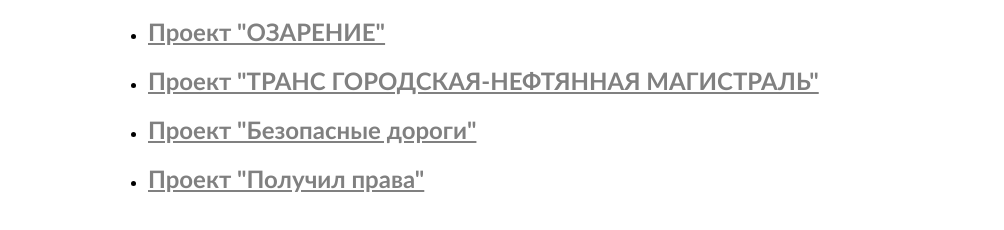
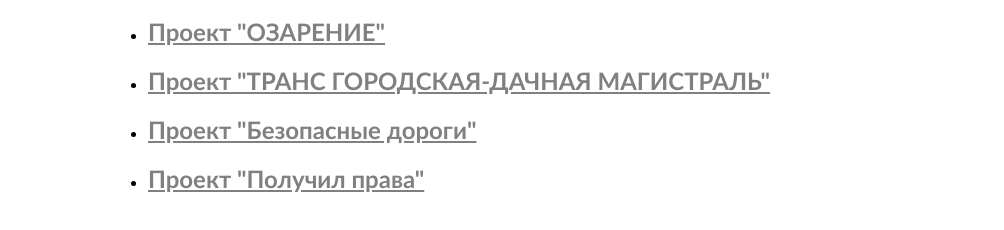
Before and after one commit to K1ril1/KiryshaAvtodorAlfaVersion1.0, a plain HTML site: page proekti.html in a window 1280 px wide. Shown: the part 252-482 px from the top of the page, without its empty margins (132-1136 px from the left). Drawn offline with Linux system fonts and the light colour scheme.

Commit message:
Update proekti.html

```diff
--- a/proekti.html
+++ b/proekti.html
@@ -42,7 +42,7 @@
 			<ul>
 				<li><h2><strong><a href="realizacia.html" class="realizacia">Проект "РЕАЛИЗАЦИЯ"</h2></strong></li>
 				<li><h2><strong><a href="ozarenie.html" class="ozarenie">Проект "ОЗАРЕНИЕ"</h2></strong></li>
-				<li><h2><strong><a href="trans.html" class="trans-gorod-neft">Проект "ТРАНС ГОРОДСКАЯ-НЕФТЯННАЯ МАГИСТРАЛЬ"</h2></strong></li>
+				<li><h2><strong><a href="trans.html" class="trans-gorod-neft">Проект "ТРАНС ГОРОДСКАЯ-ДАЧНАЯ МАГИСТРАЛЬ"</h2></strong></li>
 				<li><h2><strong><a href="savedorogi.html" class="ozarenie">Проект "Безопасные дороги"</h2></strong></li>
 				<li><h2><strong><a href="prava.html" class="trans-gorod-neft">Проект "Получил права"</h2></strong></li>
 			</ul>
```
